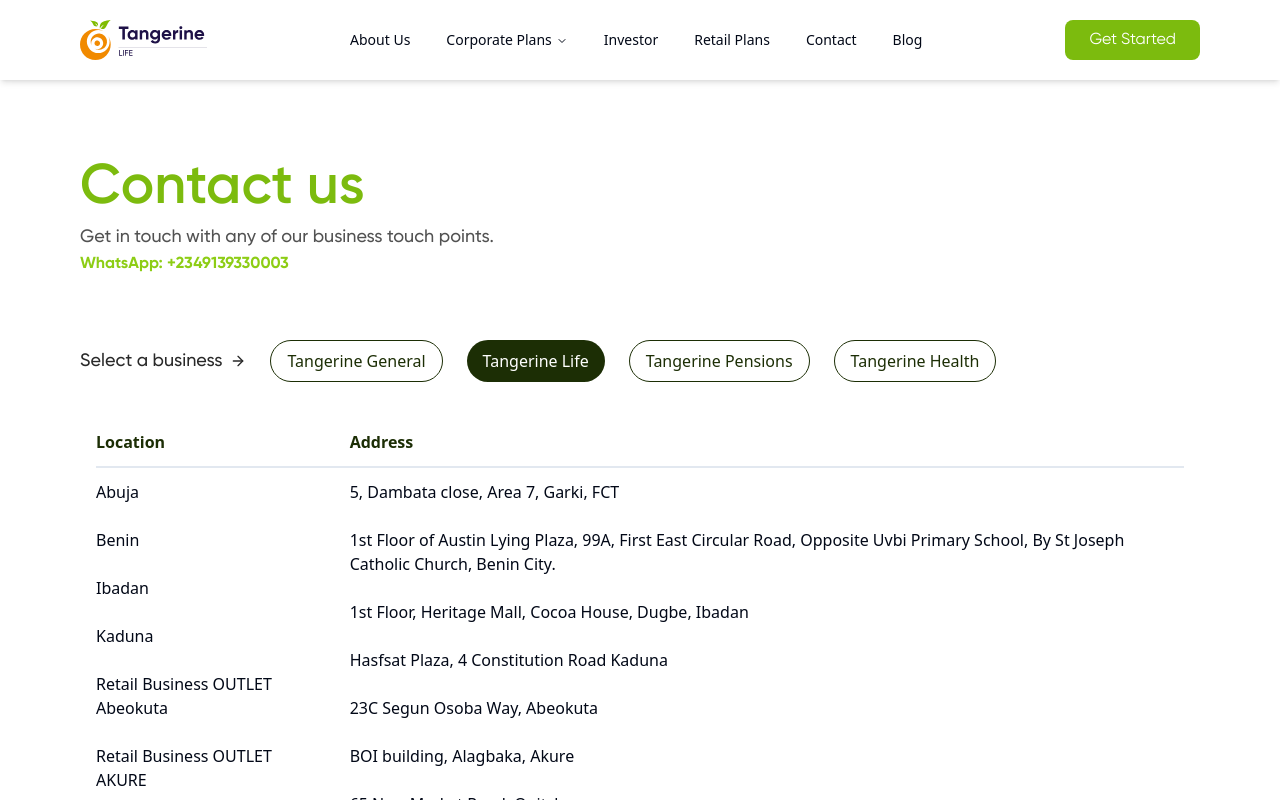
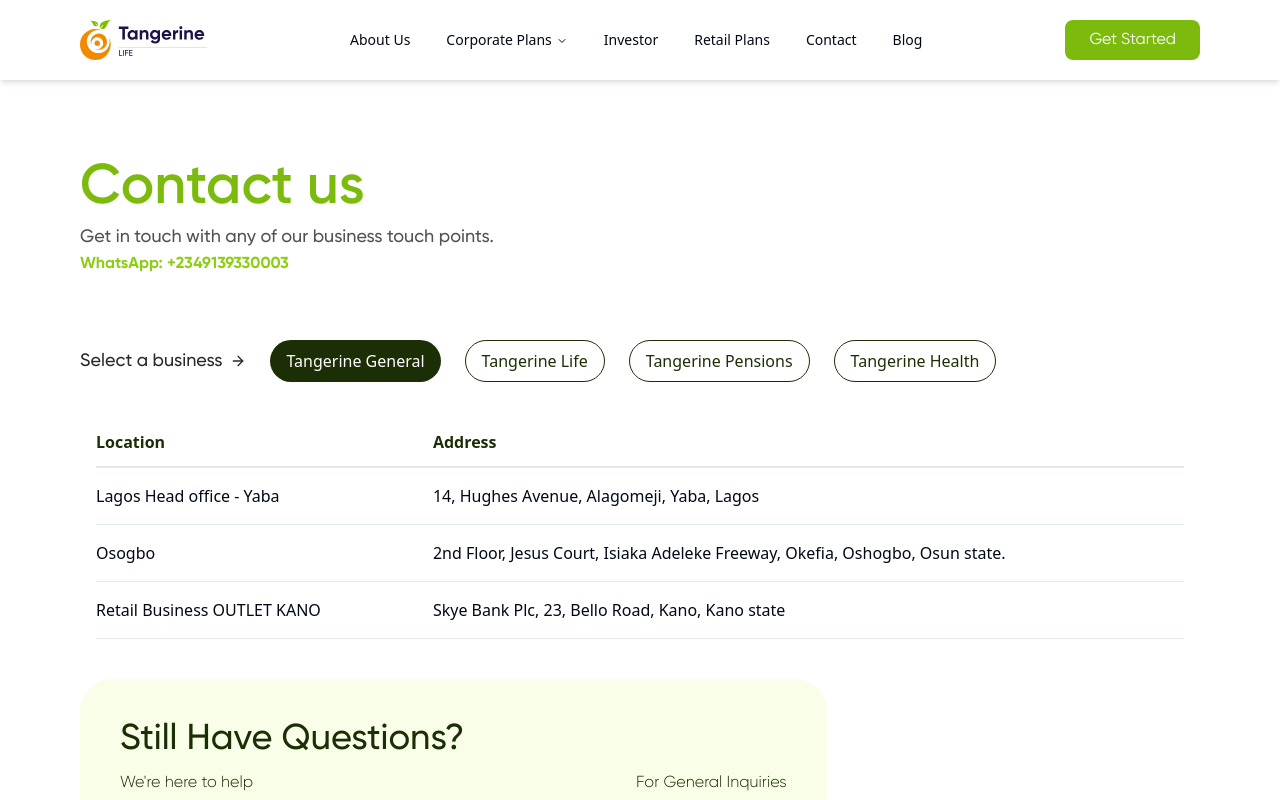
Before and after one commit to deasytech/tangerine-life, a Next.js app: page /contact in a window 1280 px wide. Shown: the top 800 px of the page. Built offline with nearby package versions, Linux system fonts and the light colour scheme.

Commit message:
contact tab updated

```diff
--- a/components/ContactTabs.tsx
+++ b/components/ContactTabs.tsx
@@ -1,4 +1,4 @@
-"use client"
+"use client";
 
 import { ArrowDown, ArrowRight } from 'lucide-react';
 import React, { useState } from 'react';
@@ -7,92 +7,62 @@
   key: string;
   label: string;
   content: {
-    location: React.ReactNode,
-    address: React.ReactNode,
-  };
+    location: string;
+    address: string;
+  }[];
 }
 
 const tabs: Tab[] = [
   {
-    key: 'general', label: 'Tangerine General', content: {
-      location: <div>
-        <p>Lagos Head office - Yaba</p>
-        <p>Osogbo</p>
-        <p>Retail Business OUTLET KANO</p>
-      </div>,
-      address: <div>
-        <p>14, Hughes Avenue, Alagomeji, Yaba, Lagos</p>
-        <p>2nd Floor, Jesus Court, Isiaka Adeleke Freeway, Okefia, Oshogbo, Osun state.</p>
-        <p>Skye Bank Plc, 23, Bello Road, Kano, Kano state</p>
-      </div>
-    }
+    key: 'general',
+    label: 'Tangerine General',
+    content: [
+      { location: 'Lagos Head office - Yaba', address: '14, Hughes Avenue, Alagomeji, Yaba, Lagos' },
+      { location: 'Osogbo', address: '2nd Floor, Jesus Court, Isiaka Adeleke Freeway, Okefia, Oshogbo, Osun state.' },
+      { location: 'Retail Business OUTLET KANO', address: 'Skye Bank Plc, 23, Bello Road, Kano, Kano state' },
+    ]
   },
   {
-    key: 'life', label: 'Tangerine Life', content: {
-      location: <div>
-        <p>Abuja</p>
-        <p>Benin</p>
-        <p>Ibadan</p>
-        <p>Kaduna</p>
-        <p>Retail Business OUTLET Abeokuta</p>
-        <p>Retail Business OUTLET AKURE</p>
-        <p>Retail Business OUTLET ONITSHA</p>
-      </div>,
-      address: <div>
-        <p>5, Dambata close, Area 7, Garki, FCT</p>
-        <p>1st Floor of Austin Lying Plaza, 99A, First East Circular Road, Opposite Uvbi Primary School, By St Joseph Catholic Church, Benin City.</p>
-        <p>1st Floor, Heritage Mall, Cocoa House, Dugbe, Ibadan</p>
-        <p>Hasfsat Plaza, 4 Constitution Road Kaduna</p>
-        <p>23C Segun Osoba Way, Abeokuta</p>
-        <p>BOI building, Alagbaka, Akure</p>
-        <p>65 New Market Road, Onitsha</p>
-      </div>
-    }
+    key: 'life',
+    label: 'Tangerine Life',
+    content: [
+      { location: 'Abuja', address: '5, Dambata close, Area 7, Garki, FCT' },
+      { location: 'Benin', address: '1st Floor of Austin Lying Plaza, 99A, First East Circular Road, Opposite Uvbi Primary School, By St Joseph Catholic Church, Benin City.' },
+      { location: 'Ibadan', address: '1st Floor, Heritage Mall, Cocoa House, Dugbe, Ibadan' },
+      { location: 'Kaduna', address: 'Hasfsat Plaza, 4 Constitution Road Kaduna' },
+      { location: 'Retail Business OUTLET Abeokuta', address: '23C Segun Osoba Way, Abeokuta' },
+      { location: 'Retail Business OUTLET AKURE', address: 'BOI building, Alagbaka, Akure' },
+      { location: 'Retail Business OUTLET ONITSHA', address: '65 New Market Road, Onitsha' },
+    ]
   },
   {
-    key: 'pensions', label: 'Tangerine Pensions', content: {
-      location: <div>
-        <p>Head office (Main Office)</p>
-        <p>Lagos</p>
-        <p>Kano Office</p>
-        <p>Kaduna Office</p>
-        <p>Gombe Office</p>
-      </div>,
-      address: <div>
-        <p>FMBN House, Plot 266, CBD, Abuja</p>
-        <p>21A & 21B Olosa Street, Victoria Island, Lagos</p>
-        <p>7 Zoo Road, Prime Hub Shopping Complex, Kano</p>
-        <p>BOI Building, 18 Mohammadu Buhari Way, Kaduna</p>
-        <p>CFA Building, Jeka da Fari, Gombe</p>
-      </div>
-    }
+    key: 'pensions',
+    label: 'Tangerine Pensions',
+    content: [
+      { location: 'Head office (Main Office)', address: 'FMBN House, Plot 266, CBD, Abuja' },
+      { location: 'Lagos', address: '21A & 21B Olosa Street, Victoria Island, Lagos' },
+      { location: 'Kano Office', address: '7 Zoo Road, Prime Hub Shopping Complex, Kano' },
+      { location: 'Kaduna Office', address: 'BOI Building, 18 Mohammadu Buhari Way, Kaduna' },
+      { location: 'Gombe Office', address: 'CFA Building, Jeka da Fari, Gombe' },
+    ]
   },
   {
-    key: 'health', label: 'Tangerine Health', content: {
-      location: <div>
-        <p>Lagos office - Palmgrove Estate</p>
-        <p>Abuja</p>
-        <p>Ibadan</p>
-        <p>Enugu</p>
-        <p>Yola</p>
-        <p>Ilorin</p>
-        <p>Port Harcourt</p>
-      </div>,
-      address: <div>
-        <p>2 Marconi Road, Palmgrove Estate, Lagos</p>
-        <p>1129 Zakariya Malami Street, Abuja</p>
-        <p>14th Floor, Cocoa House, Ibadan</p>
-        <p>16 Marcus Harvey Street, Enugu</p>
-        <p>Bekaji-Jimeta, Yola</p>
-        <p>16B Cocacola Road, Ilorin</p>
-        <p>26A Aba Road, Port Harcourt</p>
-      </div>
-    }
-  },
+    key: 'health',
+    label: 'Tangerine Health',
+    content: [
+      { location: 'Lagos office - Palmgrove Estate', address: '2 Marconi Road, Palmgrove Estate, Lagos' },
+      { location: 'Abuja', address: '1129 Zakariya Malami Street, Abuja' },
+      { location: 'Ibadan', address: '14th Floor, Cocoa House, Ibadan' },
+      { location: 'Enugu', address: '16 Marcus Harvey Street, Enugu' },
+      { location: 'Yola', address: 'Bekaji-Jimeta, Yola' },
+      { location: 'Ilorin', address: '16B Cocacola Road, Ilorin' },
+      { location: 'Port Harcourt', address: '26A Aba Road, Port Harcourt' },
+    ]
+  }
 ];
 
 const ContactTabs: React.FC = () => {
-  const [ activeTab, setActiveTab ] = useState<string>(tabs[ 1 ].key);
+  const [ activeTab, setActiveTab ] = useState<string>(tabs[ 0 ].key);
 
   const handleTabClick = (key: string) => {
     setActiveTab(key);
@@ -131,10 +101,16 @@
                   </tr>
                 </thead>
                 <tbody>
-                  <tr>
-                    <td className="pr-8 align-top paragraph">{tab.content.location}</td>
-                    <td className="align-top paragraph">{tab.content.address}</td>
-                  </tr>
+                  {tab.content.map((item, index) => (
+                    <tr key={index} className="mb-4">
+                      <td className="pr-8 py-4 align-top paragraph border-b">
+                        {item.location}
+                      </td>
+                      <td className="py-4 align-top paragraph border-b">
+                        {item.address}
+                      </td>
+                    </tr>
+                  ))}
                 </tbody>
               </table>
             </div>
```
